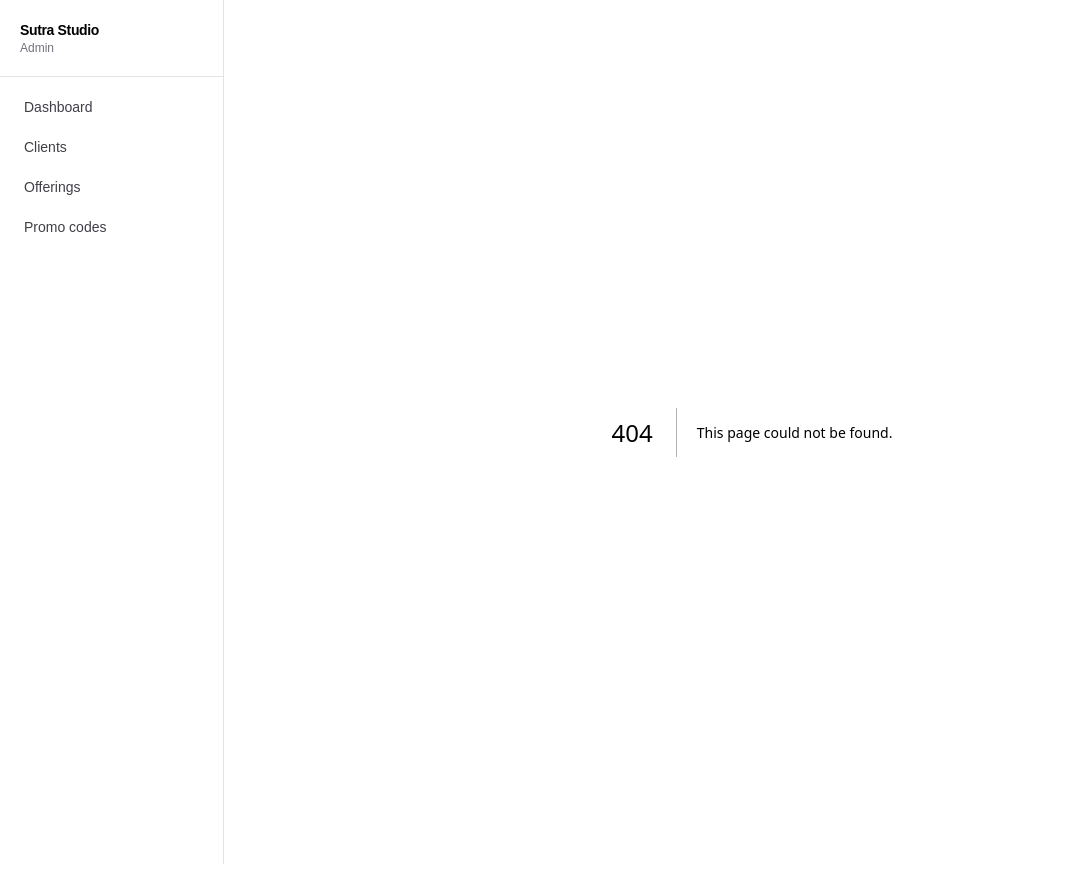
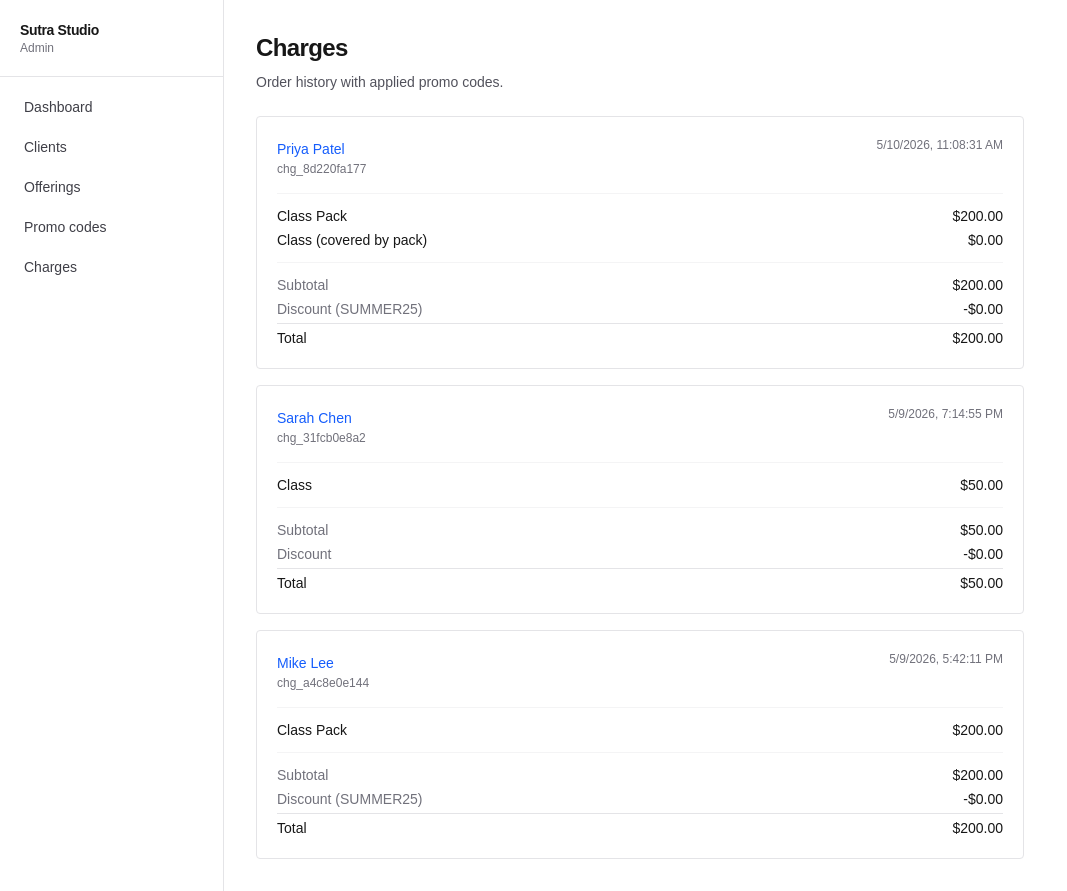
Before and after one commit to juangomez0120/arketa-interview-round-2, a Next.js app: page /charges in a window 1280 px wide. Before the commit this address had no page. Shown: the whole page, without its empty margins (0-1067 px from the left). Before the commit the page ends 864 px from the top, so only its background shows below. Built offline with nearby package versions, Linux system fonts and the light colour scheme.

Commit message:
feat: charges page with order summary and applied promo

```diff
--- /dev/null
+++ b/app/charges/page.tsx
@@ -0,0 +1,88 @@
+import Link from "next/link";
+import { db } from "@/lib/db";
+
+function money(cents: number): string {
+  return `$${(cents / 100).toFixed(2)}`;
+}
+
+function typeLabel(type: "class" | "classPack"): string {
+  return type === "classPack" ? "Class Pack" : "Class";
+}
+
+export default async function ChargesPage() {
+  const [charges, clients] = await Promise.all([db.charges.all(), db.clients.all()]);
+  const clientLookup = new Map(clients.map((c) => [c.id, c]));
+
+  const sorted = [...charges].sort((a, b) => b.createdAt.localeCompare(a.createdAt));
+
+  return (
+    <div className="max-w-3xl">
+      <h1 className="text-2xl font-semibold tracking-tight">Charges</h1>
+      <p className="mt-2 text-sm text-zinc-600">
+        Order history with applied promo codes.
+      </p>
+
+      <div className="mt-6 space-y-4">
+        {sorted.map((charge) => {
+          const client = clientLookup.get(charge.clientId);
+          return (
+            <div key={charge.id} className="bg-white border border-zinc-200 rounded p-5">
+              <div className="flex items-start justify-between">
+                <div>
+                  {client ? (
+                    <Link
+                      href={`/clients/${client.id}`}
+                      className="text-sm font-medium text-blue-600 hover:underline"
+                    >
+                      {client.name}
+                    </Link>
+                  ) : (
+                    <div className="text-sm font-medium">{charge.clientId}</div>
+                  )}
+                  <div className="font-mono text-xs text-zinc-500">{charge.id}</div>
+                </div>
+                <div className="text-xs text-zinc-500">
+                  {new Date(charge.createdAt).toLocaleString()}
+                </div>
+              </div>
+
+              <ul className="mt-4 text-sm border-t border-zinc-100 pt-3 space-y-1">
+                {charge.items.map((item, i) => (
+                  <li key={i} className="flex justify-between">
+                    <span>
+                      {typeLabel(item.type)}
+                      {item.parentProductId ? " (covered by pack)" : ""}
+                    </span>
+                    <span>{money(item.price)}</span>
+                  </li>
+                ))}
+              </ul>
+
+              <dl className="mt-3 text-sm space-y-1 border-t border-zinc-100 pt-3">
+                <div className="flex justify-between">
+                  <dt className="text-zinc-500">Subtotal</dt>
+                  <dd>{money(charge.subtotal)}</dd>
+                </div>
+                <div className="flex justify-between">
+                  <dt className="text-zinc-500">
+                    Discount{charge.promoCode ? ` (${charge.promoCode})` : ""}
+                  </dt>
+                  <dd>-{money(charge.discount)}</dd>
+                </div>
+                <div className="flex justify-between border-t border-zinc-200 pt-1 mt-1 font-medium">
+                  <dt>Total</dt>
+                  <dd>{money(charge.total)}</dd>
+                </div>
+              </dl>
+            </div>
+          );
+        })}
+        {sorted.length === 0 && (
+          <div className="text-sm text-zinc-500 bg-white border border-zinc-200 rounded p-5">
+            No charges yet.
+          </div>
+        )}
+      </div>
+    </div>
+  );
+}
--- a/app/layout.tsx
+++ b/app/layout.tsx
@@ -12,6 +12,7 @@ const navItems = [
   { href: "/clients", label: "Clients" },
   { href: "/offerings", label: "Offerings" },
   { href: "/promos", label: "Promo codes" },
+  { href: "/charges", label: "Charges" },
 ];
 
 export default function RootLayout({
--- a/lib/email/send.ts
+++ b/lib/email/send.ts
@@ -1,6 +1,6 @@
 import fs from "node:fs/promises";
 import path from "node:path";
-import { fakemailClient } from "./provider";
+import { fakeMailAdapter } from "./provider";
 import type { EmailKind } from "../types";
 
 const LOG_PATH = path.join(process.cwd(), "logs.txt");
@@ -21,7 +21,7 @@ export async function sendEmail(args: {
     clientId: args.clientId,
     email: args.to,
   });
-  const result = await fakemailClient.send({ to: args.to });
+  const result = await fakeMailAdapter.send({ to: args.to });
   await appendLog({
     level: "INFO",
     msg: "Email sent",
```
